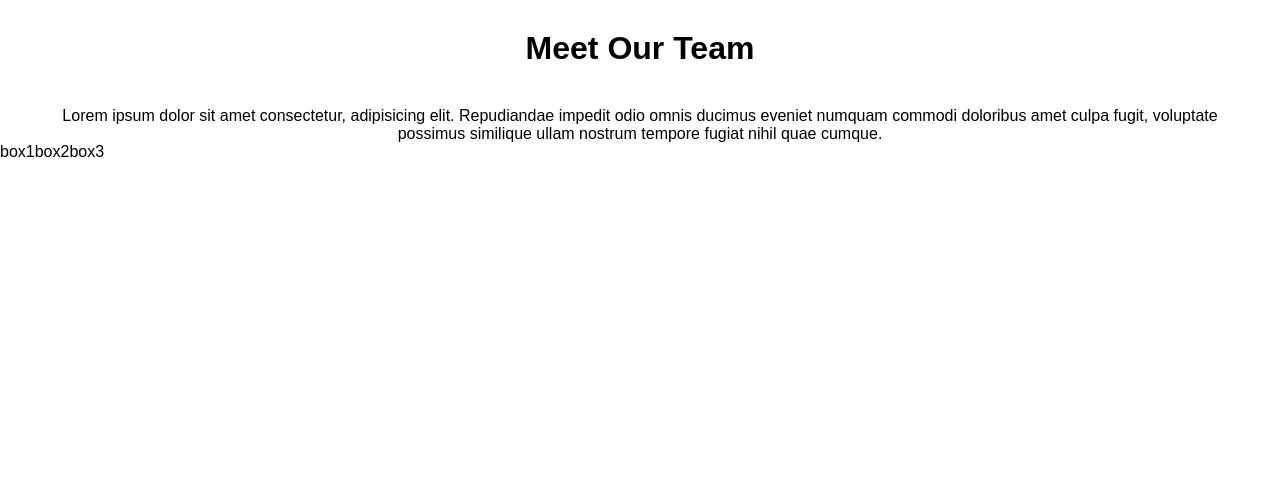
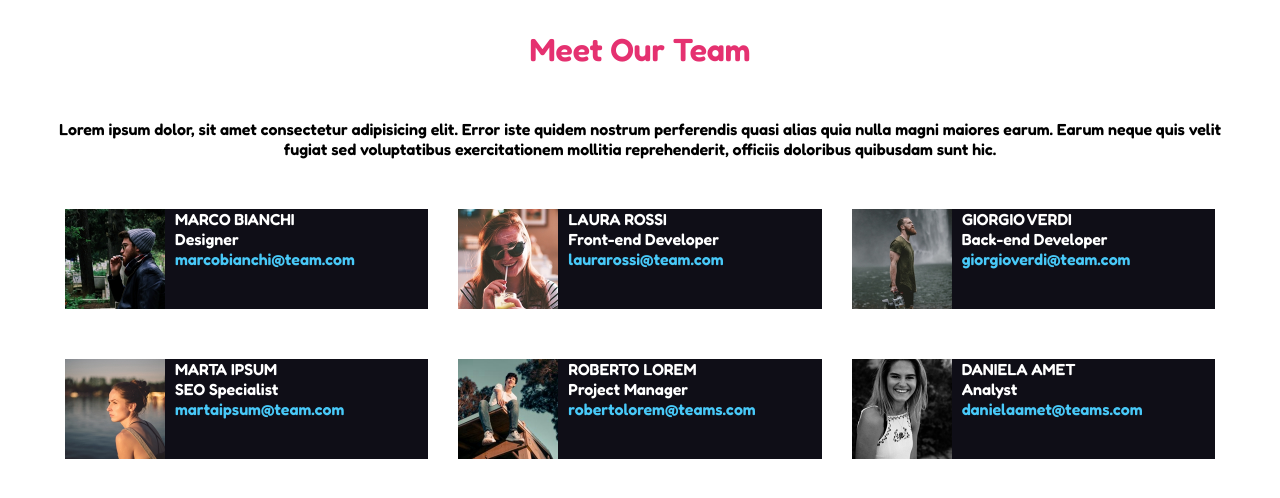
Before and after one commit to davidelunetta/html-css-float-cards, a plain HTML site: page index.html in a window 1280 px wide. Drawn offline with Linux system fonts and the light colour scheme.

Commit message:
added-correction

```diff
--- a/css/style.css
+++ b/css/style.css
@@ -5,22 +5,52 @@
 }
 
 body{
-    font-family: Arial, Helvetica, sans-serif;
+    font-family: 'Fredoka', sans-serif;
+
+
 }
+
+h1{
+    color: #E53170;
+}
+
+a{
+  color: #48C9F8;
+  text-decoration: none;
+}
+
 header{
     text-align: center;
     margin-top: 30px;
     margin-bottom: 40px;
 }
 .article{
-    text-align: center;
+text-align: center;
+padding-bottom: 20px;
+}
+
+.container{
     max-width: 1200px;
-    margin: 0 auto;
+    margin:0 auto;
+    padding: 10px;
+
 }
 
 .clearfix::after{
+    content: "";
     display: table;
     clear: both;
+}
+
+.debug{
+    border: 5px solid rgba(0, 0, 0, 0) ;
+    padding: 10px;
+}
+
+.profile{
+    max-width: 1200px;
+    margin: 20px auto;
+
 }
 
 .pull-left{
@@ -28,6 +58,22 @@ header{
 }
 
 .box{
-    width: calc(100 / 3);
-    margin: 0 auto;
+    width: calc(100% / 3);
+    padding: 20px 15px;
+
 }
+
+.card{
+    background-color: #0F0E17;
+    color: white;
+}
+
+.card img{
+   width: 100px;
+   display: block;
+   margin-right: 10px;
+}
+
+.contenuto{
+    margin-top: 10px;
+}
--- a/index.html
+++ b/index.html
@@ -2,23 +2,92 @@
 <html lang="en">
 <head>
     <meta charset="UTF-8">
+    <link href="https://fonts.googleapis.com/css2?family=Fredoka:wght@600&display=swap" rel="stylesheet">
     <meta name="viewport" content="width=device-width, initial-scale=1.0">
     <link rel="stylesheet" href="css/style.css">
+
 
     <title>Float-cards</title>
 </head>
 <body>
+
     <header>
         <h1>Meet Our Team</h1>
     </header>
-    <div class="article">
-        <article>Lorem ipsum dolor sit amet consectetur, adipisicing elit. Repudiandae impedit odio omnis ducimus eveniet numquam commodi doloribus amet culpa fugit, voluptate possimus similique ullam nostrum tempore fugiat nihil quae cumque.</article>
-    </div>
-    <main class="clearfix::after">
-       <div class="box pull-left">box1</div>
-       <div class="box pull-left">box2</div>
-       <div class="box pull-left">box3</div>
+
+    <main class="container">
+        <p class="article">
+            Lorem ipsum dolor, sit amet consectetur adipisicing elit. Error iste quidem nostrum perferendis quasi alias quia nulla magni maiores earum. Earum neque quis velit fugiat sed voluptatibus exercitationem mollitia reprehenderit, officiis doloribus quibusdam sunt hic.
+        </p>
+
+        <section class="clearfix">
+            <!-- CARD UNO      -->
+                <div class="box pull-left ">
+                    <div class="card clearfix">
+                        <img class="pull-left" src="img/male1.png" alt="Marco-Bianchi">
+                        <div class="contenuto">
+                            <h4>MARCO BIANCHI</h4>
+                            <div>Designer</div>
+                            <a href="">marcobianchi@team.com</a>
+                        </div>
+                    </div>
+                </div>
+                <!-- CARD DUE -->
+                <div class="box pull-left ">
+                    <div class="card clearfix">
+                        <img class="pull-left" src="img/female1.png" alt="Laura-rossi">
+                        <div class="contenuto">
+                            <h4>LAURA ROSSI</h4>
+                            <div>Front-end Developer</div>
+                            <a href="">laurarossi@team.com</a>
+                        </div>
+                    </div>
+                </div>
+                <!-- CARD TRE -->
+                <div class="box pull-left ">
+                    <div class="card clearfix">
+                        <img class="pull-left" src="img/male2.png" alt="Giorgio-verdi">
+                        <div class="contenuto">
+                            <h4>GIORGIO VERDI</h4>
+                            <div>Back-end Developer</div>
+                            <a href="">giorgioverdi@team.com</a>
+                        </div>
+                    </div>
+                </div>
+                <!-- CARD QUATTRO -->
+                <div class="box pull-left ">
+                    <div class="card clearfix">
+                        <img class="pull-left" src="img/female2.png" alt="Marta-ipsum">
+                        <div class="contenuto">
+                            <h4>MARTA IPSUM</h4>
+                            <div>SEO Specialist</div>
+                            <a href="">martaipsum@team.com</a>
+                        </div>
+                    </div>
+                </div>
+                <!-- CARD CINQUE -->
+                <div class="box pull-left ">
+                    <div class="card clearfix">
+                        <img class="pull-left" src="img/male3.png" alt="Roberto-lorem">
+                        <div class="contenuto">
+                            <h4>ROBERTO LOREM</h4>
+                            <div>Project Manager</div>
+                            <a href="">robertolorem@teams.com</a>
+                        </div>
+                    </div>
+                </div>
+                <!-- CARD SEI -->
+                <div class="box pull-left ">
+                    <div class="card clearfix">
+                        <img class="pull-left" src="img/female3.png" alt="Daniela-amet">
+                        <div class="contenuto">
+                            <h4>DANIELA AMET</h4>
+                            <div>Analyst</div>
+                            <a href="">danielaamet@teams.com</a>
+                        </div>
+                    </div>
+                </div>
+        </section>
     </main>
-
 </body>
 </html>
```
